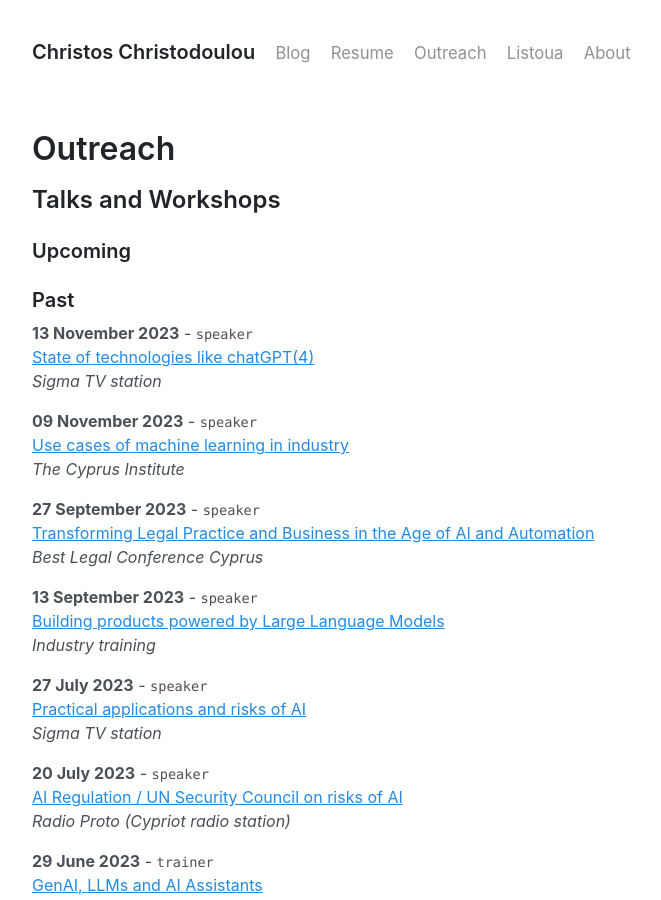
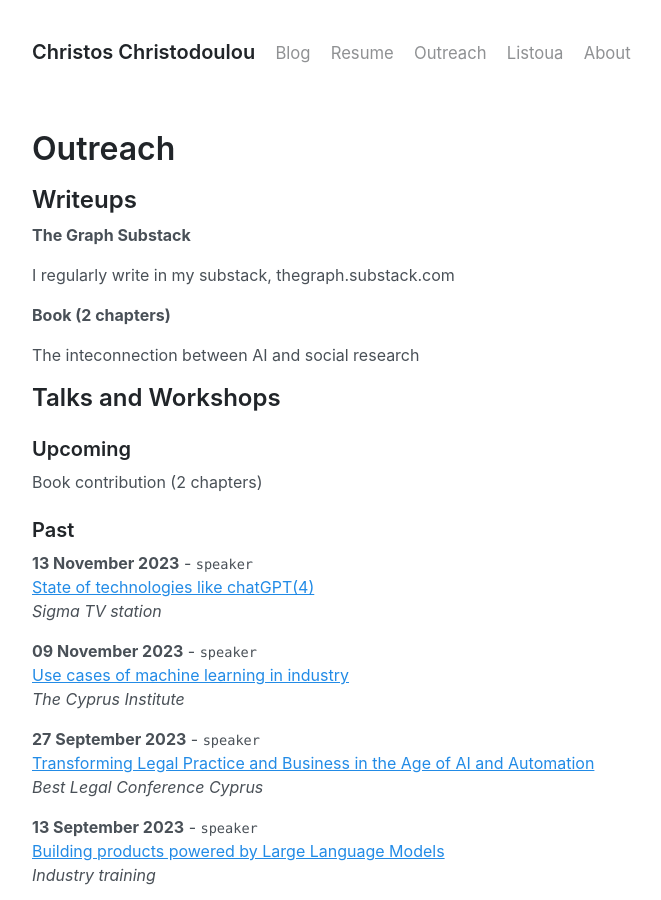
Before and after one commit to chr7stos/chr7stos.github.io, a Jekyll site: the page built from _pages/outreach.md, in a window 1280 px wide and 900 px high. Shown: the whole window, without its empty margins (272-933 px from the left). Built offline with Jekyll 4.4.1, drawn with Linux system fonts in a browser that asks for light colours.

Commit message:
Update outreach.md

```diff
--- a/_pages/outreach.md
+++ b/_pages/outreach.md
@@ -5,9 +5,22 @@ permalink: /outreach
 ---
 
 
+## Writeups
+
+__The Graph Substack__
+
+I regularly write in my substack, thegraph.substack.com
+
+__Book (2 chapters)__
+
+The inteconnection between AI and social research
+
 ## Talks and Workshops
 
 ### Upcoming
+
+
+Book contribution (2 chapters)
 
 
 
```
